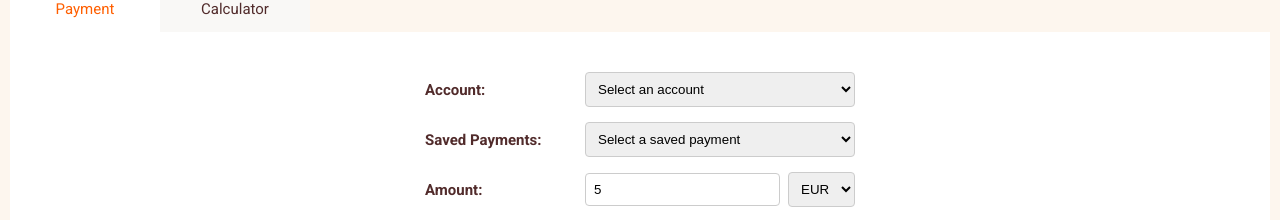
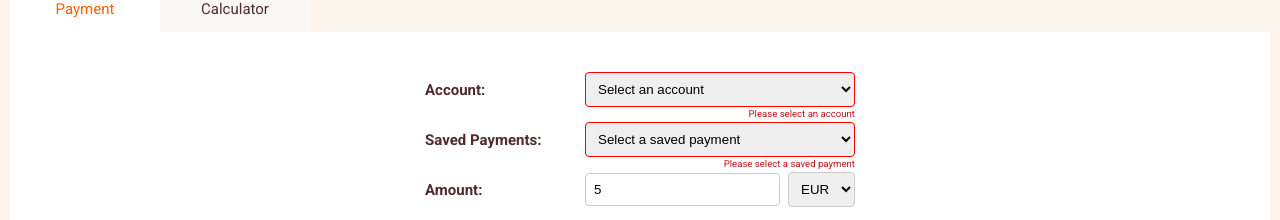
Before and after one commit to shayan6/swedbank-frontend-react, a React (Create React App) app: page /EverydayBanking in a window 1280 px wide. Both pictures are taken after typing "5", "Sample" into the empty fields and a click on the button "Save". Shown: the part 439-659 px from the top of the page. Built offline with nearby package versions, Linux system fonts and the light colour scheme; a web font is replaced by a local one.

Commit message:
Added form validation

```diff
--- a/public/index.html
+++ b/public/index.html
@@ -9,7 +9,6 @@
       name="description"
       content="Web site created using create-react-app"
     />
-    <link rel="apple-touch-icon" href="%PUBLIC_URL%/logo192.png" />
     <!--
       manifest.json provides metadata used when your web app is installed on a
       user's mobile device or desktop. See https://developers.google.com/web/fundamentals/web-app-manifest/
--- a/src/components/EverydayBanking/Payment.jsx
+++ b/src/components/EverydayBanking/Payment.jsx
@@ -7,6 +7,12 @@ const Payment = () => {
   const [currency, setCurrency] = useState("");
   const [description, setDescription] = useState("");
 
+  const [accountError, setAccountError] = useState("");
+  const [savedPaymentError, setSavedPaymentError] = useState("");
+  const [amountError, setAmountError] = useState("");
+  const [currencyError, setCurrencyError] = useState("");
+  const [descriptionError, setDescriptionError] = useState("");
+
   const accountOptions = ["Account Name 1", "Account Name 2", "Account Name 3"];
   const savedPayments = [
     "Saved Payment 1",
@@ -15,16 +21,37 @@ const Payment = () => {
   ];
   const currencyOptions = ["EUR", "USD", "GBP"];
 
+  const validateAccount = () => {
+    setAccountError(selectedAccount ? "" : "Please select an account");
+  };
+
+  const validateSavedPayment = () => {
+    setSavedPaymentError(
+      selectedSavedPayment ? "" : "Please select a saved payment"
+    );
+  };
+
+  const validateAmount = () => {
+    setAmountError(amount ? "" : "Please enter the amount");
+  };
+
+  const validateDescription = () => {
+    setDescriptionError(description ? "" : "Please enter a description");
+  };
+
   const handleAccountChange = (event) => {
     setSelectedAccount(event.target.value);
+    validateAccount();
   };
 
   const handleSavedPaymentChange = (event) => {
     setSelectedSavedPayment(event.target.value);
+    validateSavedPayment();
   };
 
   const handleAmountChange = (event) => {
     setAmount(event.target.value);
+    validateAmount();
   };
 
   const handleCurrencyChange = (event) => {
@@ -33,9 +60,31 @@ const Payment = () => {
 
   const handleDescriptionChange = (event) => {
     setDescription(event.target.value);
+    validateDescription();
   };
 
-  const handleSave = () => {
+  const renderError = (error, inputName) => {
+    return error && (
+      <div className="error-message">
+        {error}
+        {inputName && <style>{`#${inputName}.error { border-color: red; }`}</style>}
+      </div>
+    );
+  };
+
+  const handleSubmit = () => {
+    validateAccount();
+    validateSavedPayment();
+    validateAmount();
+    validateDescription();
+
+    if (
+      !accountError &&
+      !savedPaymentError &&
+      !amountError &&
+      !currencyError &&
+      !descriptionError
+    ) {
       console.log("Form data saved:", {
         selectedAccount,
         selectedSavedPayment,
@@ -43,13 +92,22 @@ const Payment = () => {
         currency,
         description,
       });
+    } else {
+      console.log("Form has validation errors. Please fix them.");
+    }
   };
 
   return (
     <form className="fancy-form">
       <label>
         <span>Account:</span>
-        <select value={selectedAccount} onChange={handleAccountChange}>
+        <select
+          value={selectedAccount}
+          onChange={handleAccountChange}
+          onBlur={validateAccount}
+          className={accountError ? 'error' : ''}
+          id="selectedAccount"
+        >
           <option value="">Select an account</option>
           {accountOptions.map((account, index) => (
             <option key={index} value={account}>
@@ -57,6 +115,7 @@ const Payment = () => {
             </option>
           ))}
         </select>
+        {renderError(accountError, 'selectedAccount')}
       </label>
 
       <label>
@@ -64,6 +123,9 @@ const Payment = () => {
         <select
           value={selectedSavedPayment}
           onChange={handleSavedPaymentChange}
+          onBlur={validateSavedPayment}
+          className={savedPaymentError ? 'error' : ''}
+          id="selectedSavedPayment"
         >
           <option value="">Select a saved payment</option>
           {savedPayments.map((payment, index) => (
@@ -72,18 +134,32 @@ const Payment = () => {
             </option>
           ))}
         </select>
+        {renderError(savedPaymentError, 'selectedSavedPayment')}
       </label>
 
       <label>
         <span>Amount:</span>
-        <input type="number" value={amount} onChange={handleAmountChange} />
-        <select className="currency" value={currency} onChange={handleCurrencyChange}>
+        <input
+          type="number"
+          value={amount}
+          onChange={handleAmountChange}
+          onBlur={validateAmount}
+          className={amountError ? 'error' : ''}
+          id="amount"
+        />
+        <select
+          value={currency}
+          onChange={handleCurrencyChange}
+          className="currency"
+          id="currency"
+        >
           {currencyOptions.map((currencyOption, index) => (
             <option key={index} value={currencyOption}>
               {currencyOption}
             </option>
           ))}
         </select>
+        {renderError(amountError, 'amount')}
       </label>
 
       <label>
@@ -92,14 +168,18 @@ const Payment = () => {
           type="text"
           value={description}
           onChange={handleDescriptionChange}
+          onBlur={validateDescription}
+          className={descriptionError ? 'error' : ''}
+          id="description"
         />
+        {renderError(descriptionError, 'description')}
       </label>
 
       <label className="buttons-container">
-        <button type="button" onClick={handleSave} className="save-button">
+        <button type="button" onClick={handleSubmit} className="save-button">
           Save
         </button>
-        <button type="button" onClick={handleSave} className="pay-button">
+        <button type="button" onClick={handleSubmit} className="pay-button">
           Pay
         </button>
       </label>
--- a/src/pages/EverydayBanking/style.css
+++ b/src/pages/EverydayBanking/style.css
@@ -45,11 +45,11 @@ label {
     display: flex;
     align-items: center;
     margin-bottom: 15px;
+    position: relative;
 }
 
 label span {
     width: 150px;
-    /* Adjust the width as needed */
     margin-right: 10px;
     font-weight: bold;
 }
@@ -71,6 +71,20 @@ input:focus {
 
 .currency {
     margin-left: 8px;
+}
+
+select.error,
+input.error {
+  border-color: var(--ui-color-alert-red); /* Red border for inputs with errors */
+}
+
+.error-message {
+    font-size: 0.6rem;
+    margin-top: 5px;
+    position: absolute;
+    right: 0;
+    bottom: -18px;
+    color: var(--ui-color-alert-red);
 }
 
 .save-button {
```
Also changed, not shown: public/manifest.json. Lines whose indentation alone changed are shown as unchanged.
